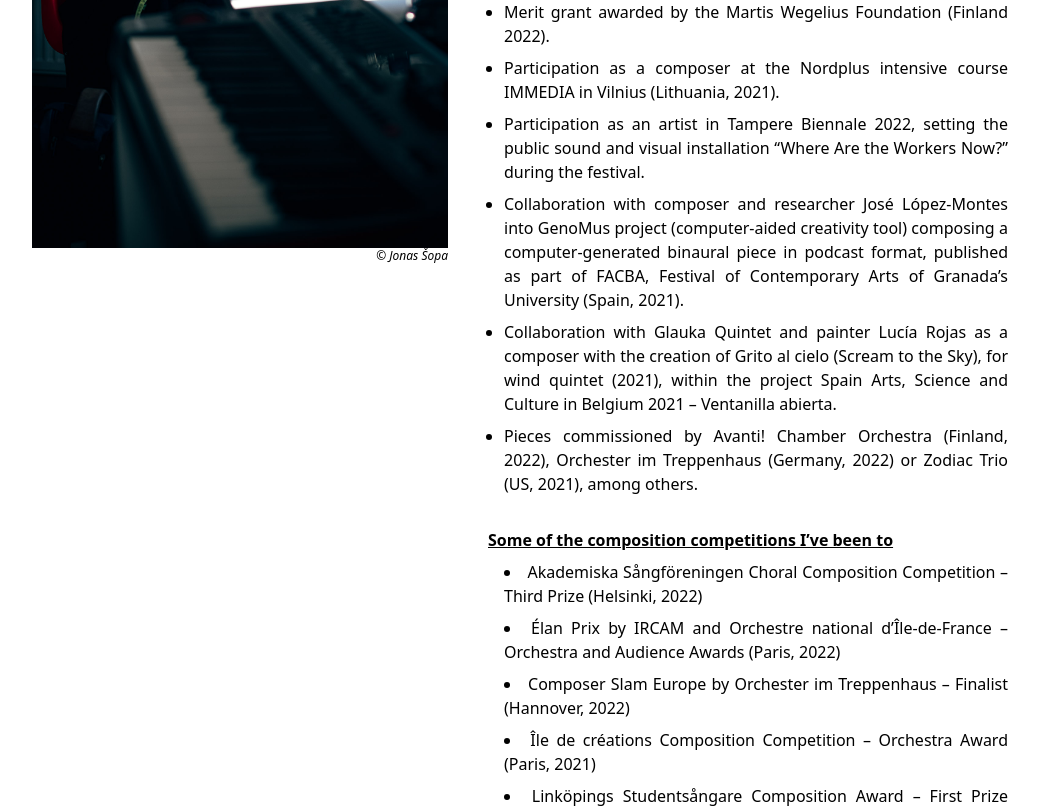
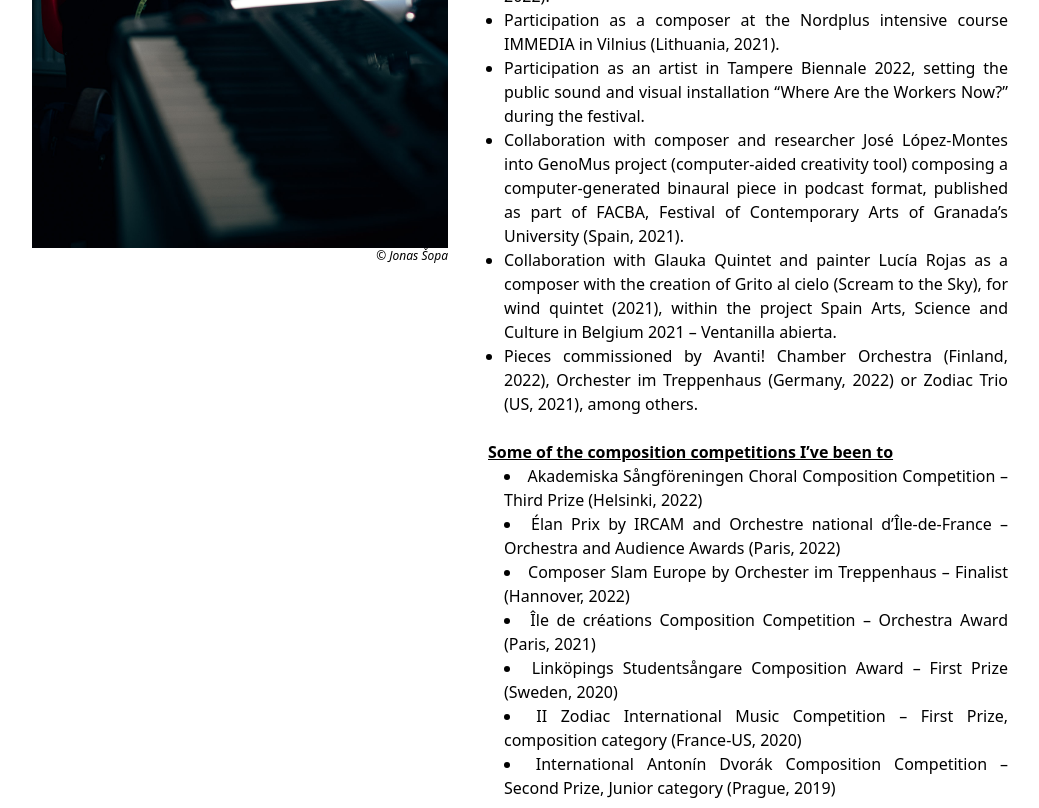
Before and after one commit to Kyokatarz/pilar-personal-website, a React (Create React App) app: page /about-me in a window 1280 px wide. Shown: the part 560-1368 px from the top of the page, without its empty margins (120-1159 px from the left). Built offline with nearby package versions, Linux system fonts and the light colour scheme.

Commit message:
ListItem component + refactor

```diff
--- /dev/null
+++ b/src/components/ListItem/ListItem.tsx
@@ -0,0 +1,11 @@
+import React from 'react'
+
+type Props = {
+  children: React.ReactNode
+}
+
+const ListItem = ({ children }: Props) => {
+  return <li className='list-disc ml-4'>{children}</li>
+}
+
+export default ListItem
--- /dev/null
+++ b/src/components/ListItem/index.tsx
@@ -0,0 +1 @@
+export { default } from './ListItem'
--- a/src/pages/FullAbout/FullAbout.tsx
+++ b/src/pages/FullAbout/FullAbout.tsx
@@ -1,4 +1,5 @@
 import React from 'react'
+import ListItem from '../../components/ListItem'
 
 import Paragraph from '../../components/Paragraph'
 import Section from '../../components/Section'
@@ -28,18 +29,18 @@ const FullAbout = () => {
           <br />
           <SubSectionHeader level={2}>Education</SubSectionHeader>
           <Paragraph>
-            <li className='list-disc ml-4 my-2'>
+            <ListItem>
               Master of Music in Composition at the Sibelius Academy, University
               of the Arts Helsinki (Finland, 2022)
-            </li>
-            <li className='list-disc ml-4 my-2'>
+            </ListItem>
+            <ListItem>
               Master’s Degree in Electroacoustic Composition, Higher Center of
               Musical Education “Katarina Gurska” of Madrid (Spain, 2020)
-            </li>
-            <li className='list-disc ml-4 my-2'>
+            </ListItem>
+            <ListItem>
               Bachelor’s Degree in Composition at the Royal Higher Conservatory
               of Music “Victoria Eugenia” of Granada (Spain, 2019)
-            </li>
+            </ListItem>
           </Paragraph>
           <br />
           <SubSectionHeader level={2}>
@@ -47,38 +48,38 @@ const FullAbout = () => {
           </SubSectionHeader>
           <Paragraph>
             <ul>
-              <li className='list-disc ml-4 my-2'>
+              <ListItem>
                 Merit grant awarded by the Martis Wegelius Foundation (Finland
                 2022).
-              </li>
+              </ListItem>
 
-              <li className='list-disc ml-4 my-2'>
+              <ListItem>
                 Participation as a composer at the Nordplus intensive course
                 IMMEDIA in Vilnius (Lithuania, 2021).
-              </li>
-              <li className='list-disc ml-4 my-2'>
+              </ListItem>
+              <ListItem>
                 Participation as an artist in Tampere Biennale 2022, setting the
                 public sound and visual installation “Where Are the Workers
                 Now?” during the festival.
-              </li>
-              <li className='list-disc ml-4 my-2'>
+              </ListItem>
+              <ListItem>
                 Collaboration with composer and researcher José López-Montes
                 into GenoMus project (computer-aided creativity tool) composing
                 a computer-generated binaural piece in podcast format, published
                 as part of FACBA, Festival of Contemporary Arts of Granada’s
                 University (Spain, 2021).
-              </li>
-              <li className='list-disc ml-4 my-2'>
+              </ListItem>
+              <ListItem>
                 Collaboration with Glauka Quintet and painter Lucía Rojas as a
                 composer with the creation of Grito al cielo (Scream to the
                 Sky), for wind quintet (2021), within the project Spain Arts,
                 Science and Culture in Belgium 2021 – Ventanilla abierta.
-              </li>
-              <li className='list-disc ml-4 my-2'>
+              </ListItem>
+              <ListItem>
                 Pieces commissioned by Avanti! Chamber Orchestra (Finland,
                 2022), Orchester im Treppenhaus (Germany, 2022) or Zodiac Trio
                 (US, 2021), among others.
-              </li>
+              </ListItem>
             </ul>
           </Paragraph>
           <br />
@@ -87,36 +88,36 @@ const FullAbout = () => {
             Some of the composition competitions I’ve been to
           </SubSectionHeader>
           <Paragraph>
-            <li className='list-disc ml-4 my-2'>
+            <ListItem>
               Akademiska Sångföreningen Choral Composition Competition – Third
               Prize (Helsinki, 2022)
-            </li>
-            <li className='list-disc ml-4 my-2'>
+            </ListItem>
+            <ListItem>
               Élan Prix by IRCAM and Orchestre national d’Île-de-France –
               Orchestra and Audience Awards (Paris, 2022)
-            </li>
-            <li className='list-disc ml-4 my-2'>
+            </ListItem>
+            <ListItem>
               Composer Slam Europe by Orchester im Treppenhaus – Finalist
               (Hannover, 2022)
-            </li>
-            <li className='list-disc ml-4 my-2'>
+            </ListItem>
+            <ListItem>
               {' '}
               Île de créations Composition Competition – Orchestra Award (Paris,
               2021)
-            </li>
-            <li className='list-disc ml-4 my-2'>
+            </ListItem>
+            <ListItem>
               Linköpings Studentsångare Composition Award – First Prize (Sweden,
               2020)
-            </li>
-            <li className='list-disc ml-4 my-2'>
+            </ListItem>
+            <ListItem>
               II Zodiac International Music Competition – First Prize,
               composition category (France-US, 2020)
-            </li>
-            <li className='list-disc ml-4 my-2'>
+            </ListItem>
+            <ListItem>
               {' '}
               International Antonín Dvorák Composition Competition – Second
               Prize, Junior category (Prague, 2019)
-            </li>
+            </ListItem>
             <SeeMore to='/media'>See more media {'>>'}</SeeMore>
           </Paragraph>
         </div>
--- a/src/pages/Media/Media.tsx
+++ b/src/pages/Media/Media.tsx
@@ -1,4 +1,5 @@
 import React from 'react'
+import ListItem from '../../components/ListItem/ListItem'
 import Section from '../../components/Section'
 import YoutubeCaptionPair from '../../components/YoutubeCaptionPair'
 
@@ -91,27 +92,27 @@ const Media = () => {
       <div className='w-full text-left mt-8 border-black border-4 p-4 '>
         <p className='underline'>Selection of pieces not performed yet</p>
         <ul className='mt-8'>
-          <li className='list-disc ml-4'>
+          <ListItem>
             Brief Requiem for the Poets and Prayers, for chamber orchestra
             (2022) – To be premiered by Avanti! Chamber Orchestra in 2023{' '}
-          </li>
-          <li className='list-disc ml-4'>
+          </ListItem>
+          <ListItem>
             Anti-Philosophy of the Subject, for oboe, violin, viola and cello
             (2022) – To be premiered by Cuarteto Emispherio in 2023{' '}
-          </li>
-          <li className='list-disc ml-4'>
+          </ListItem>
+          <ListItem>
             Ota yksi, maksa kaksi, for two percussionists on prepared vibraphone
             and two old radio-CD players (2022){' '}
-          </li>
-          <li className='list-disc ml-4'>
+          </ListItem>
+          <ListItem>
             Requiem mass, Los hombres se mueren aunque no los maten (Men Die
             Although They Are Not Killed), for orchestra, SATB choir and soloist
             piano (2020-22)
-          </li>
-          <li className='list-disc ml-4'>
+          </ListItem>
+          <ListItem>
             Two Fughettas, for violin and piano (2021) Four Songs for the End of
             a Life, for SATB choir and piano (2020)
-          </li>
+          </ListItem>
         </ul>
       </div>
     </Section>
```
